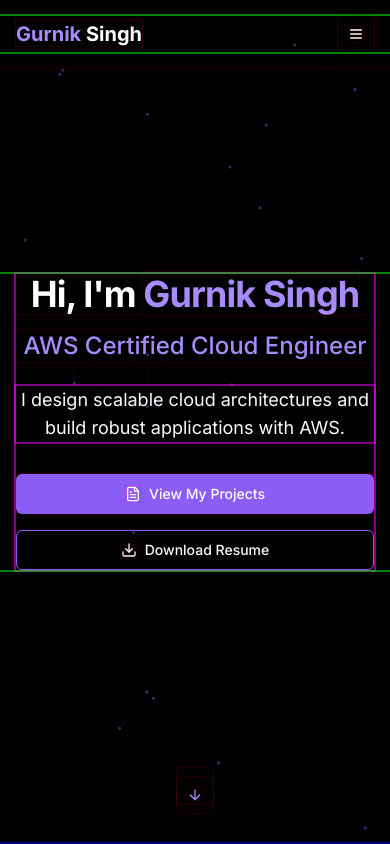
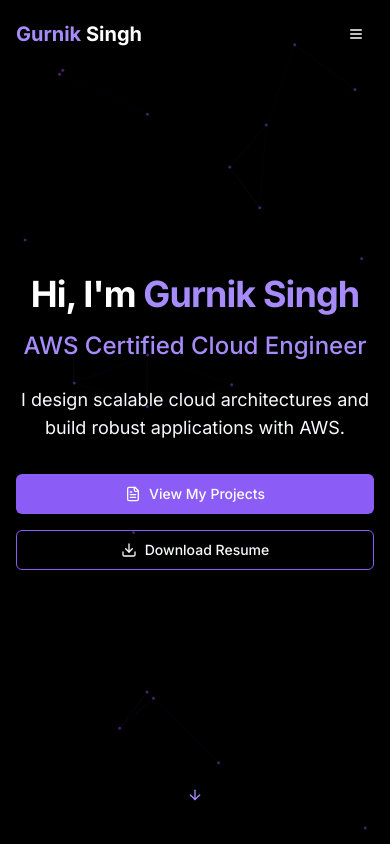
Before and after one commit to gsingh1017/amplify_portfolio_project, a Next.js app in the folder portfolio-website/: page / in a window 390 px wide. Shown: the top 844 px of the page. Built offline with nearby package versions, Linux system fonts and the light colour scheme.

Commit message:
Fix navbar overflow on mobile and remove debugging css

```diff
--- a/portfolio-website/src/app/globals.css
+++ b/portfolio-website/src/app/globals.css
@@ -43,34 +43,6 @@
     color: hsl(var(--foreground));
     font-feature-settings: "rlig" 1, "calt" 1;
     min-height: 100vh;
-  }
-}
-
-/* DEBUGGING: Add colored borders to identify overflow sources */
-/* Remove these after identifying the issue */
-@media (max-width: 768px) {
-  * {
-    outline: 1px solid rgba(255, 0, 0, 0.1) !important;
-  }
-
-  .container {
-    outline: 2px solid rgba(0, 255, 0, 0.5) !important;
-  }
-
-  section {
-    outline: 2px solid rgba(0, 0, 255, 0.5) !important;
-  }
-
-  canvas {
-    outline: 3px solid rgba(255, 255, 0, 0.8) !important;
-  }
-
-  .max-w-3xl,
-  .max-w-2xl,
-  .max-w-4xl,
-  .max-w-6xl,
-  .max-w-7xl {
-    outline: 2px solid rgba(255, 0, 255, 0.5) !important;
   }
 }
 
--- a/portfolio-website/src/components/navbar.tsx
+++ b/portfolio-website/src/components/navbar.tsx
@@ -51,9 +51,11 @@
         // Always show navbar on mobile when scrolled
         "md:block",
         scrolled && "block",
+        // Prevent horizontal overflow
+        "max-w-full overflow-hidden",
       )}
     >
-      <div className="container flex items-center justify-between">
+      <div className="container flex items-center justify-between max-w-full">
         <Link href="#home" className="text-xl font-bold">
           <span className="text-violet-400">Gurnik</span> <span className="text-foreground">Singh</span>
         </Link>
```
